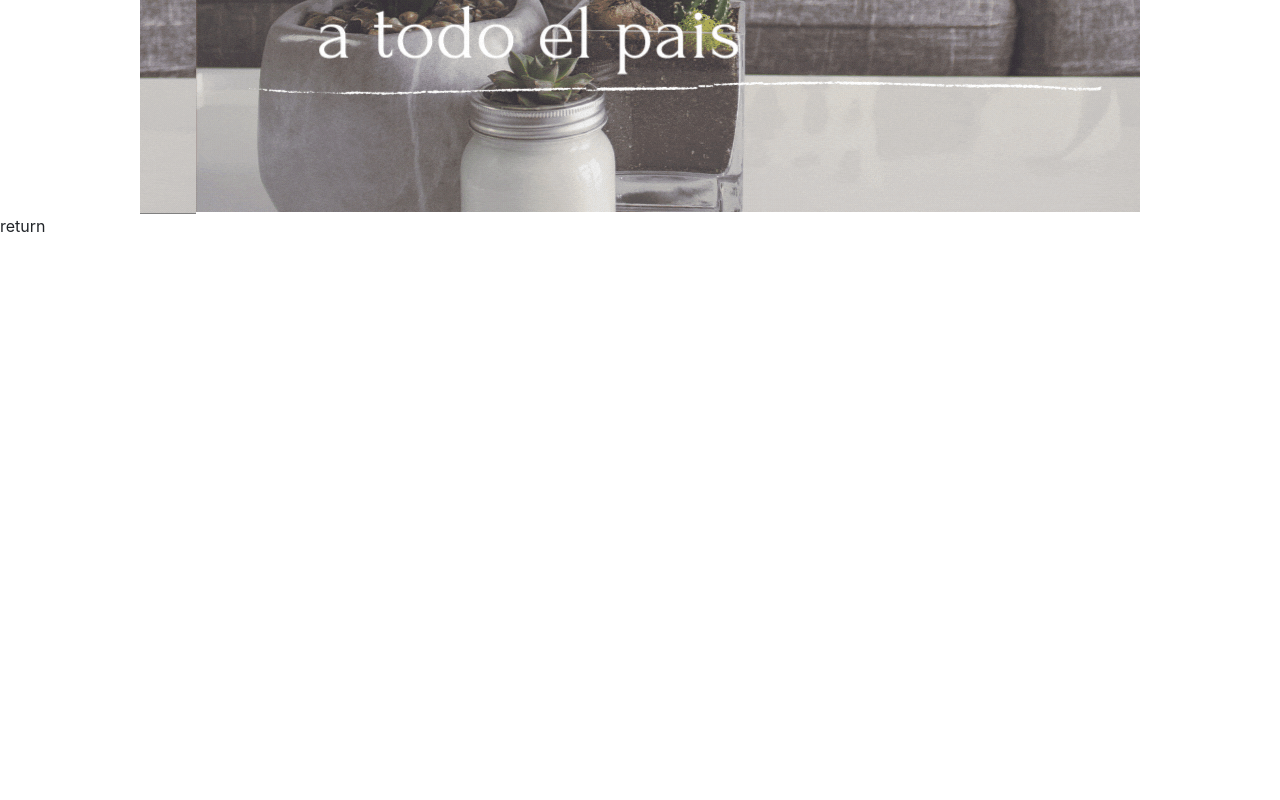
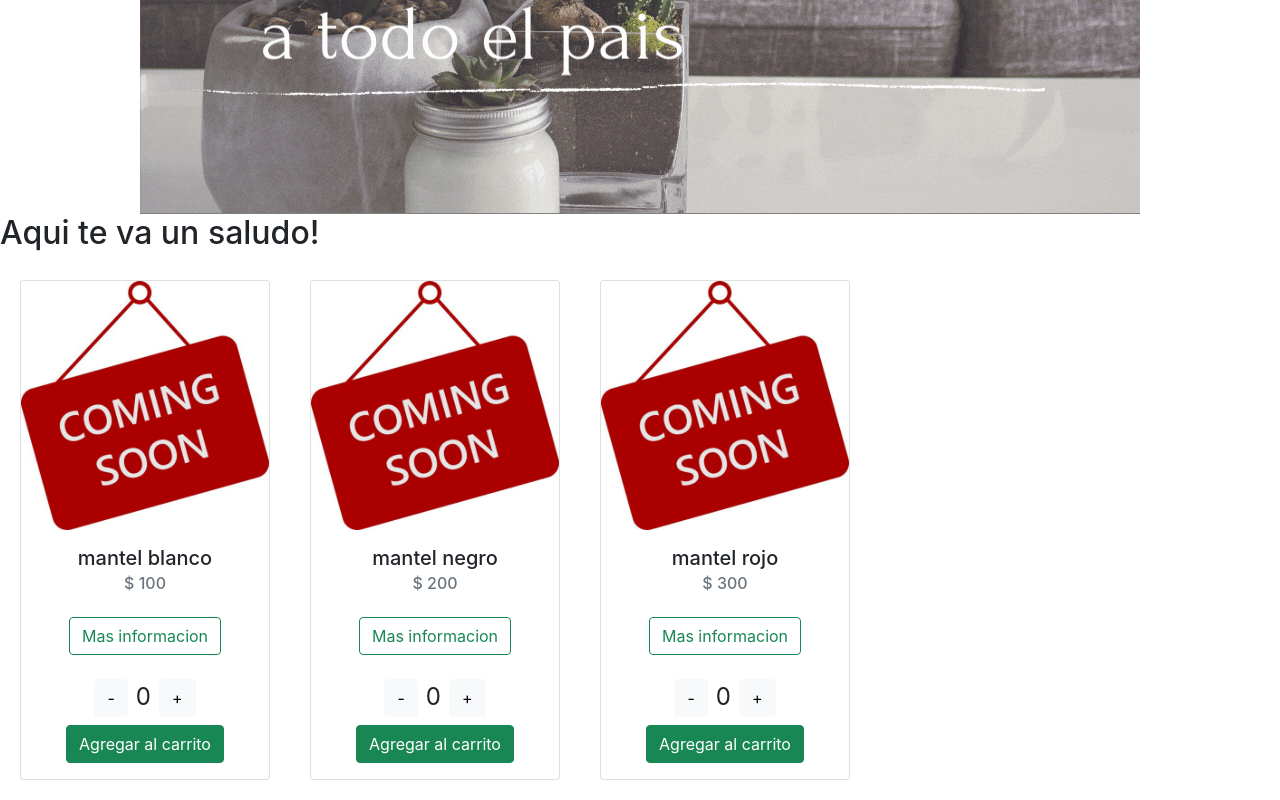
Before and after one commit to valentinaconde/lena, a React (Create React App) app: page / in a window 1280 px wide. Shown: the part 468-1268 px from the top of the page. Before the commit the page ends 800 px from the top, so only its background shows below. Built offline with nearby package versions, Linux system fonts and the light colour scheme.

Commit message:
detalle del producto

```diff
--- a/src/App.js
+++ b/src/App.js
@@ -5,7 +5,9 @@ import { Carrusel } from './components/Carrusel';
 import { ItemListContainer } from './components/ItemListContainer';
 
 
+
 function App() {
+
 
 
   return (
--- a/src/components/Item.js
+++ b/src/components/Item.js
@@ -1,17 +1,32 @@
 import React from 'react'
+import { ItemCount } from './ItemCount'
+import image from '../multimedia/image.png'
+import { ItemDetailContainer } from './ItemDetailContainer'
 
 
 
-export const Item = ({item}) => {
+export const Item = ({ item }) => {
+
+
+    const onAdd = (contador) => {
+        console.log('Producto agregado')
+    }
+
+    const Detail = () => {
+        return <ItemDetailContainer item={item} />
+    }
+
     return (
-        <div class="card">
-            <img src={item.imageURL} class="card-img-top" alt="..." />
-            <div class="card-body d-flex flex-column align-items-center">
-                <h5 class="card-title">{item.title}</h5>
-                <h6 class="card-subtitle mb-2 text-muted ">$ {item.price}</h6>
-                <p class="card-text">{item.description}</p>
-                <a href="#" class="btn btn-outline-success">Mas informacion</a>
+        <div key={item.id} className="card">
+            <img src={image} className="card-img-top" alt="..." />
+            <div className="card-body d-flex flex-column align-items-center">
+                <h5 className="card-title">{item.title}</h5>
+                <h6 className="card-subtitle mb-2 text-muted ">$ {item.price}</h6>
+                <p className="card-text">{item.description}</p>
+                <button className="btn btn-outline-success" onClick={Detail}>Mas informacion</button>
+                <ItemCount stock={item.stock} initial={0} onAdd={onAdd} />
             </div>
         </div>
     )
+
 }
--- a/src/components/ItemCount.js
+++ b/src/components/ItemCount.js
@@ -7,24 +7,25 @@ export const ItemCount = ({stock,initial,onAdd}) => {
   const subirCantidad = () => {
     if(Counter < stock){
       setCounter(Counter + 1)
-      onAdd(Counter + 1)
     }
   }
 
   const bajarCantidad = () => {
     if(Counter > 0){
       setCounter(Counter - 1)
-      onAdd(Counter + 1)
     }
   }
 
 
 
   return (
-    <div className='d-flex m-4 fs-4 justify-content-center'>
-      <button type="button" class="btn btn-light ms-2" onClick={bajarCantidad}>-</button>
-      <div className='contador ms-3'>{Counter}</div>
-      <button type="button" class="btn btn-light ms-2" onClick={subirCantidad}>+</button>
+    <div className='d-flex flex-column mt-4 fs-4 justify-content-center'>
+      <div className='d-flex justify-content-center  mb-2'>
+      <button type="button" className="btn btn-light" onClick={bajarCantidad}>-</button>
+      <div className='contador ms-2 me-2'>{Counter}</div>
+      <button type="button" className="btn btn-light " onClick={subirCantidad}>+</button>
+      </div>
+      <button type="button" className="btn btn-success" onClick={onAdd}>Agregar al carrito</button>
     </div>
   )
 }
--- /dev/null
+++ b/src/components/ItemDetail.js
@@ -0,0 +1,23 @@
+import React from 'react'
+import image from '../multimedia/image.png'
+
+export const ItemDetail = ({ item }) => {
+
+    // prueba
+    let itemm = {
+        title: 'Producto 1',
+        price: '$100',
+        description: 'Manteles de madera',
+    }
+
+    return (
+        <div className='d-flex'>
+            <img src={image} className="img-fluid border border-light " alt="" />
+            <div className="descriptionBox">
+                <h2>{itemm.title}</h2>
+                <h3>{itemm.price}</h3>
+                <p>{itemm.description}</p>
+            </div>
+        </div>
+    )
+}
--- /dev/null
+++ b/src/components/ItemDetailContainer.js
@@ -0,0 +1,29 @@
+import React, { useEffect, useState } from 'react'
+import { getItem } from '../helpers/getItem'
+import {ItemDetail} from './ItemDetail'
+
+export const ItemDetailContainer = () => {
+
+
+    console.log('itemdetailcontainer')
+
+    const [item, setItem] = useState({})
+
+    useEffect(() => {
+        getItem().then((resp) => {
+            setTimeout(() => {
+
+                setItem(resp)
+            })
+        }, 2000)
+            .catch((err) => {
+                console.log(err)
+            })
+    },)
+
+
+    return (
+        <ItemDetail item={item}/>
+
+    )
+}
--- a/src/components/ItemList.js
+++ b/src/components/ItemList.js
@@ -1,38 +1,40 @@
-import React, { useEffect } from 'react'
+import React, { useEffect, useState } from 'react'
 import { Item } from './Item'
 
-export const ItemList = ({ items }) => {
+export const ItemList = ({items}) => {
+
+
+    const [itemsState, setItemsState] = useState([]);
+
 
     let promesa = new Promise((resolve, reject) => {
         if (true) {
-            resolve('funciona')
+            resolve(items)
         }
         else {
-            reject('hay un error')
+            reject('No funciona el itemList')
         }
     })
+
+
 
     useEffect(() => {
         promesa.then((resp) => {
 
             setTimeout(() => {
-                items.forEach(item => {
-                    //ayuda, no me funciona
-                    <Item item={item} />
-                })
-            }, 2000)
-        }).catch((err) => {
-            console.log(err)
-        })
-    }, [items])
-
-
-
+                setItemsState(resp)
+            })
+        }, 2000)
+            .catch((err) => {
+                console.log(err)
+            })
+    })
 
 
     return (
-        //ayuda, no se donde debe ir el return
-        <p>return</p>
+        <div className='d-flex'>
+            {itemsState.map(it => <Item item={it}/>)}
+        </div>
     )
 
 
--- a/src/components/ItemListContainer.js
+++ b/src/components/ItemListContainer.js
@@ -1,39 +1,19 @@
 import React from 'react'
 import { ItemCount } from './ItemCount'
 import { ItemList } from './ItemList'
+import productos from './productos.json'
 
 export const ItemListContainer = ({greeting}) => {
 
-    //prueba
-    let items = [
-        {
-            id : 1,
-            title : 'mantel blanco',
-            price: 100,
-            imageURL: 'imageURL'
-        },
-        {
-            id : 2,
-            title : 'mantel negro',
-            price: 200,
-            imageURL: 'imageURL'
-        },
-        {
-            id : 3,
-            title : 'mantel rojo',
-            price: 300,
-            imageURL: 'imageURL'
-        }
-    ]
-    //
+
+
 
 
     return (
 
-        <h2>{greeting}</h2>,
-        <ItemCount stock={10} initial={0} onAdd={(counter) => {
-            console.log(counter)
-        }}/>,
-        <ItemList items={items}/>
+        <>
+        <h2>{greeting}</h2>
+        <ItemList items={productos}/>
+        </>
     )
 }
--- a/src/components/NavBar.js
+++ b/src/components/NavBar.js
@@ -25,7 +25,7 @@ export const NavBar = () => {
               </a>
               <ul className="dropdown-menu" aria-labelledby="navbarDropdownMenuLink">
                 {/* ayuda, no me funciona */}
-                {categorias.map(category => <li><a className="dropdown-item" href="#">{category}</a></li>)}
+                {categorias.map(category => <li key={category}><a className="dropdown-item" href="#">{category}</a></li>)}
               </ul>
             </li>
             <li className="nav-item">
--- /dev/null
+++ b/src/components/productos.json
@@ -0,0 +1,23 @@
+[
+        {
+            "id" : 1,
+            "title" : "mantel blanco",
+            "price": 100,
+            "imageURL": "imageURL",
+            "stock": 10
+        },
+        {
+            "id" : 2,
+            "title" : "mantel negro",
+            "price": 200,
+            "imageURL": "imageURL",
+            "stock": 20
+        },
+        {
+            "id" : 3,
+            "title" : "mantel rojo",
+            "price": 300,
+            "imageURL": "imageURL",
+            "stock": 30
+        }
+]
--- /dev/null
+++ b/src/helpers/getItem.js
@@ -0,0 +1,13 @@
+
+export const getItem = (item) => {
+
+    return new Promise((resolve, reject) => {
+        if (true) {
+            resolve(item)
+        }
+        else {
+            reject('No funciona el itemDetailContainer')
+        }
+    })
+
+}
```
